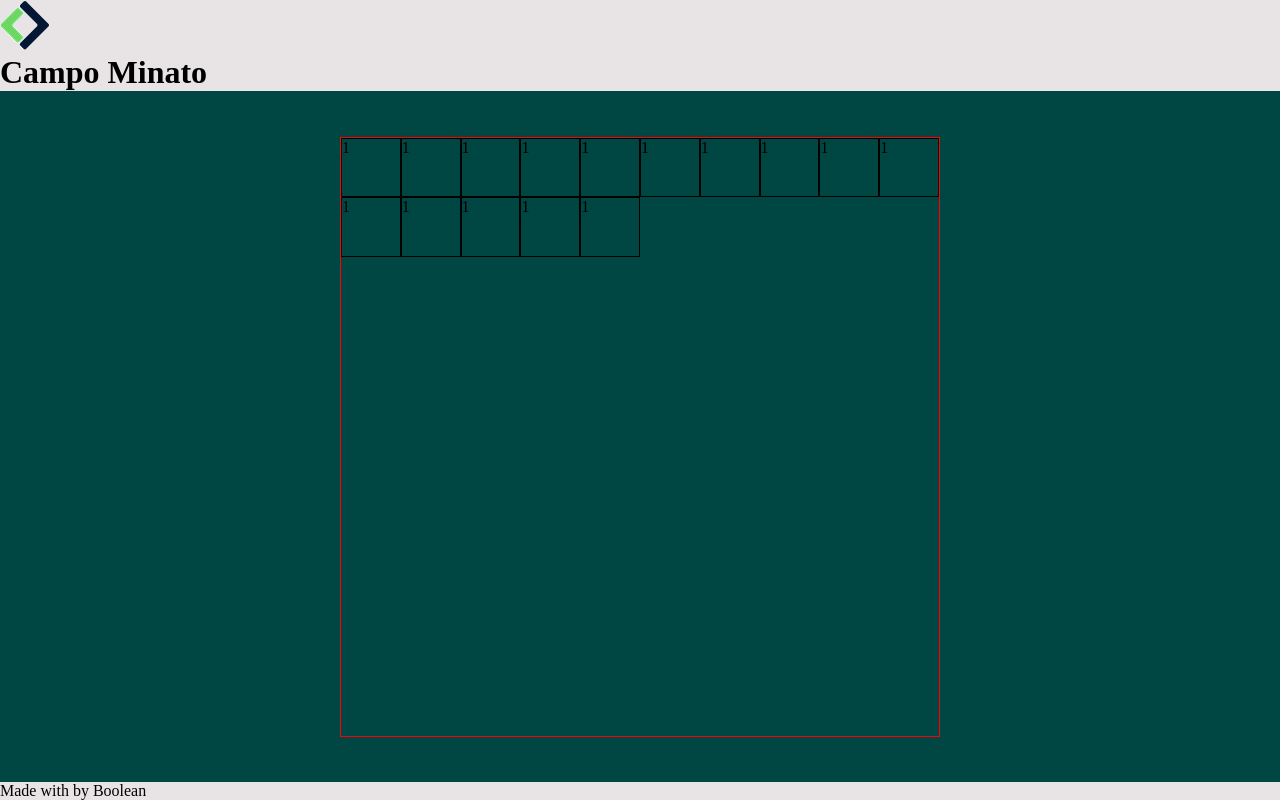
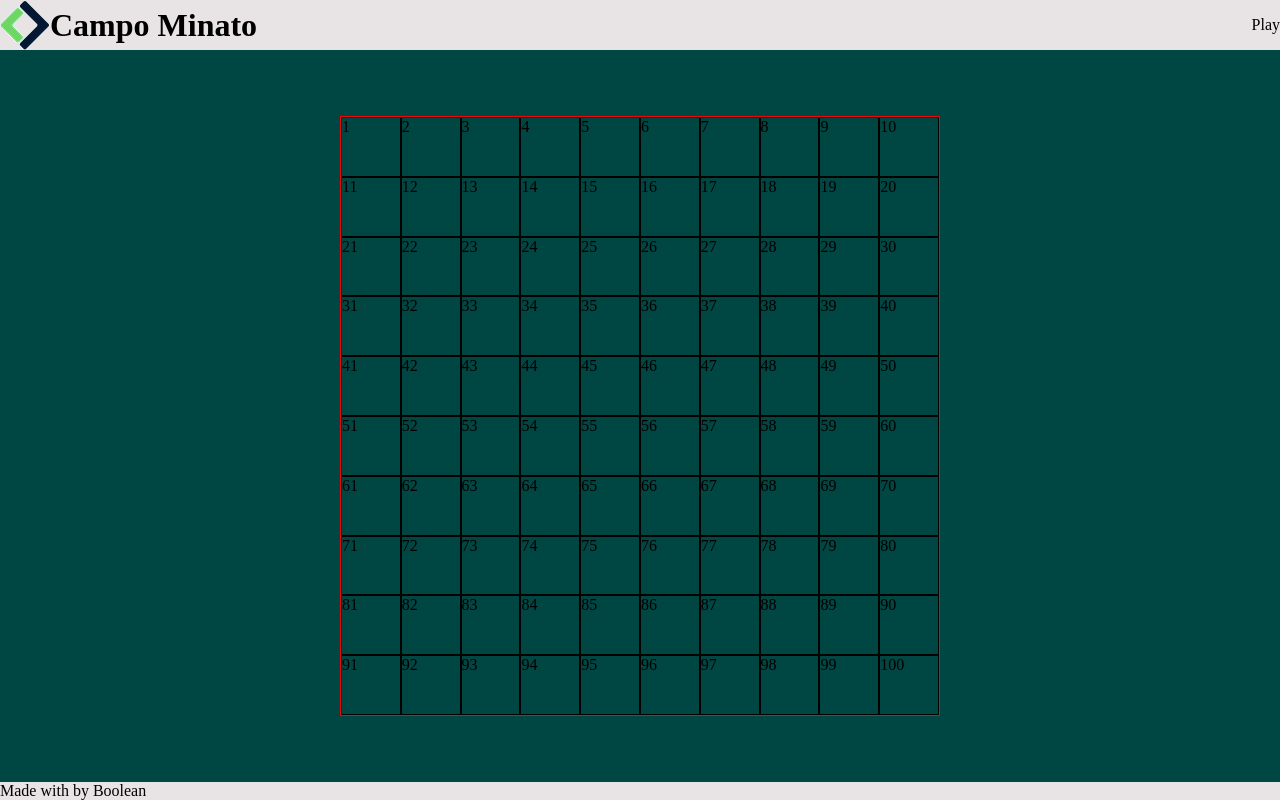
Before and after one commit to JohnQuimson/js-campominato-grid, a plain HTML site: page index.html in a window 1280 px wide. Drawn offline with Linux system fonts and the light colour scheme.

Commit message:
feat: function genera

```diff
--- a/css/style.css
+++ b/css/style.css
@@ -13,6 +13,21 @@ body {
 header,
 footer {
   background-color: #e8e4e6;
+}
+
+header {
+  display: flex;
+  justify-content: space-between;
+}
+
+header .sx {
+  display: flex;
+  align-items: center;
+}
+
+header .dx {
+  display: flex;
+  align-items: center;
 }
 
 main {
--- a/index.html
+++ b/index.html
@@ -8,27 +8,16 @@
   </head>
   <body>
     <header>
-      <img src="img/Logo.png" alt="" />
-      <h1>Campo Minato</h1>
+      <div class="sx">
+        <img src="img/Logo.png" alt="" />
+        <h1>Campo Minato</h1>
+      </div>
+      <div class="dx">
+        <div class="btn-play">Play</div>
+      </div>
     </header>
     <main>
-      <div class="board">
-        <div class="cell">1</div>
-        <div class="cell">1</div>
-        <div class="cell">1</div>
-        <div class="cell">1</div>
-        <div class="cell">1</div>
-        <div class="cell">1</div>
-        <div class="cell">1</div>
-        <div class="cell">1</div>
-        <div class="cell">1</div>
-        <div class="cell">1</div>
-        <div class="cell">1</div>
-        <div class="cell">1</div>
-        <div class="cell">1</div>
-        <div class="cell">1</div>
-        <div class="cell">1</div>
-      </div>
+      <div class="board"></div>
     </main>
     <footer>
       <p>Made with by Boolean</p>
--- a/js/main.js
+++ b/js/main.js
@@ -1 +1,20 @@
 'use strict';
+
+//Funzione che crea gli elementi
+function myCreateElement(tag, className, content) {
+  const element = document.createElement(tag);
+  element.classList.add(className);
+  element.append(content);
+  return element;
+}
+
+//Estrapolo il contenitore con class .board
+const board = document.querySelector('.board');
+
+//Ciclo for che riprende la funzione per creare 100 elementi
+for (let i = 1; i <= 100; i++) {
+  const myElement = myCreateElement('div', 'cell', i);
+  board.append(myElement);
+}
+
+const btnPlay = document.querySelector('.btn-play');
```
